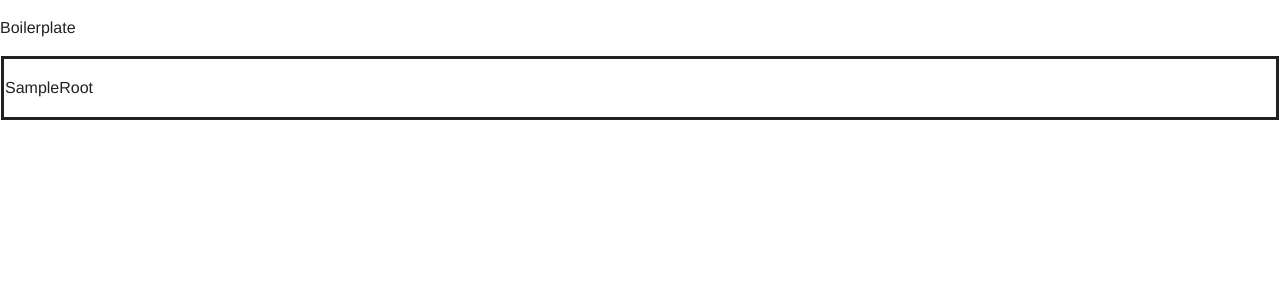
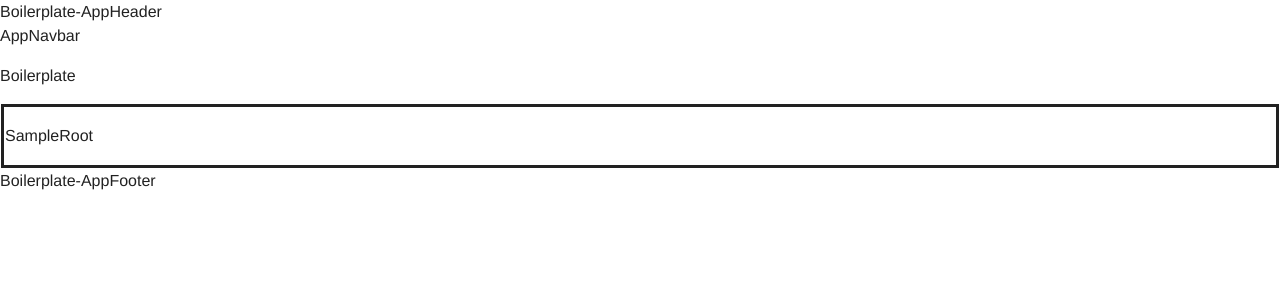
Before and after one commit to takao-sone/BOILERPLATE__react_material-ui, a React (Create React App) app: page / in a window 1280 px wide. Shown: the top 300 px of the page. Built offline with nearby package versions, Linux system fonts and the light colour scheme.

Commit message:
App~ base components

```diff
--- a/src/App.tsx
+++ b/src/App.tsx
@@ -7,12 +7,17 @@ import SampleMuiCustomizedComponents from './components/samples/SampleMuiCustomi
 import SampleNestedIndex from './components/samples/SampleNestedIndex';
 import SampleNestedLayout from './components/samples/SampleNestedLayout';
 import SampleNestedSearchParam from './components/samples/SampleNestedSearchParam';
+import AppLayout from './components/base/AppLayout';
 
-const App: FC = () => (
-  <div>
+const App: FC = () => {
+  const appName = 'Boilerplate';
+
+  return (
+    <AppLayout appName={appName}>
       <header>
-      <p>Boilerplate</p>
+        <p>{appName}</p>
       </header>
+      {/* If you do NOT need samples, delete them. */}
       <Routes>
         <Route path="/" element={<SampleRoot />} />
         <Route path="sample-mui" element={<SampleMuiCustomizedComponents />} />
@@ -21,7 +26,10 @@ const App: FC = () => (
           <Route path="normal" element={<SampleNestedNormal />} />
           <Route path=":id" element={<SampleNestedPathParam />} />
         </Route>
-      <Route path="sample-query-string" element={<SampleNestedSearchParam />} />
+        <Route
+          path="sample-query-string"
+          element={<SampleNestedSearchParam />}
+        />
         <Route
           path="sample-qs"
           element={
@@ -30,7 +38,8 @@ const App: FC = () => (
         />
         <Route path="*" element={<Navigate to="/" replace />} />
       </Routes>
-  </div>
+    </AppLayout>
   );
+};
 
 export default App;
--- /dev/null
+++ b/src/components/base/AppFooter.tsx
@@ -0,0 +1,18 @@
+import { FC } from 'react';
+
+type Props = {
+  appName: string;
+};
+
+const AppFooter: FC<Props> = ({ appName }) => {
+  // eslint-disable-next-line no-console
+  console.log('AppFooter');
+
+  return (
+    <div>
+      <span>{appName}-AppFooter</span>
+    </div>
+  );
+};
+
+export default AppFooter;
--- /dev/null
+++ b/src/components/base/AppHeader.tsx
@@ -0,0 +1,18 @@
+import { FC } from 'react';
+
+type Props = {
+  appName: string;
+};
+
+const AppHeader: FC<Props> = ({ appName }) => {
+  // eslint-disable-next-line no-console
+  console.log('AppHeader');
+
+  return (
+    <div>
+      <span>{appName}-AppHeader</span>
+    </div>
+  );
+};
+
+export default AppHeader;
--- /dev/null
+++ b/src/components/base/AppLayout.tsx
@@ -0,0 +1,24 @@
+import { FC } from 'react';
+import AppHeader from './AppHeader';
+import AppFooter from './AppFooter';
+import AppNavBar from './AppNavBar';
+
+type Props = {
+  appName: string;
+};
+
+const AppLayout: FC<Props> = ({ children, appName }) => {
+  // eslint-disable-next-line no-console
+  console.log('AppLayout');
+
+  return (
+    <div>
+      <AppHeader appName={appName} />
+      <AppNavBar />
+      {children}
+      <AppFooter appName={appName} />
+    </div>
+  );
+};
+
+export default AppLayout;
--- /dev/null
+++ b/src/components/base/AppNavBar.tsx
@@ -0,0 +1,17 @@
+import { FC } from 'react';
+
+// eslint-disable-next-line @typescript-eslint/ban-types
+type Props = {};
+
+const AppNavBar: FC<Props> = () => {
+  // eslint-disable-next-line no-console
+  console.log('AppNavbar');
+
+  return (
+    <div>
+      <span>AppNavbar</span>
+    </div>
+  );
+};
+
+export default AppNavBar;
```
Lines whose indentation alone changed are shown as unchanged.
